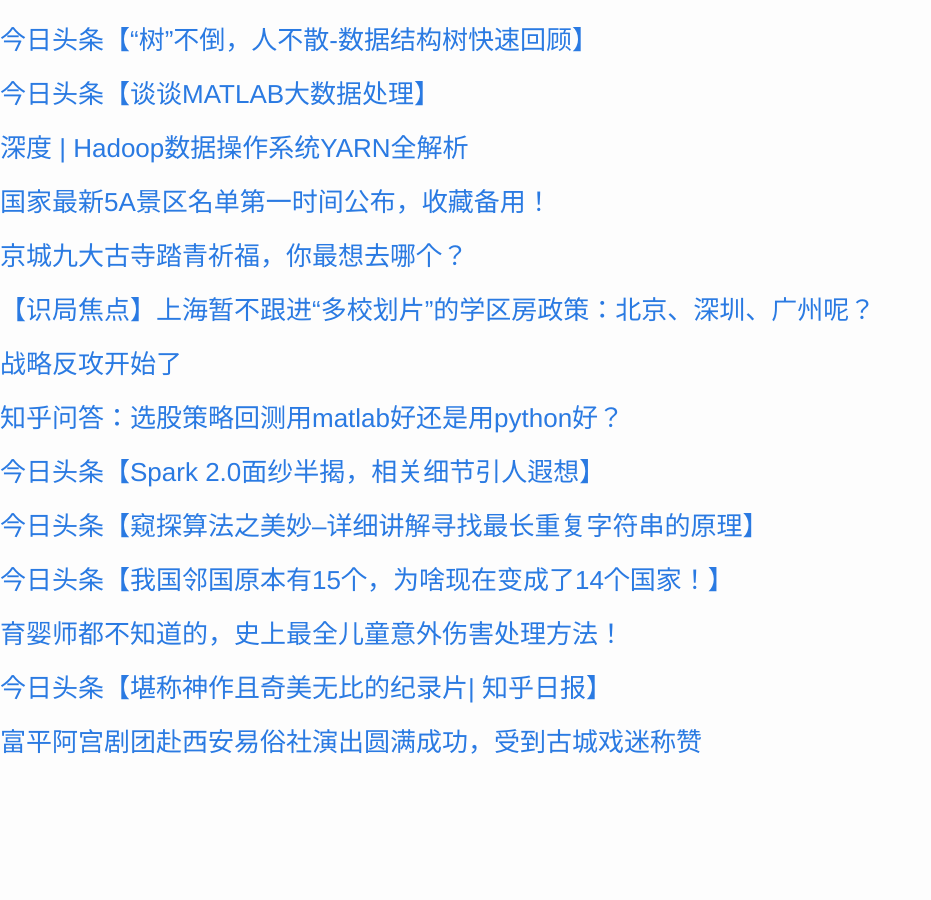
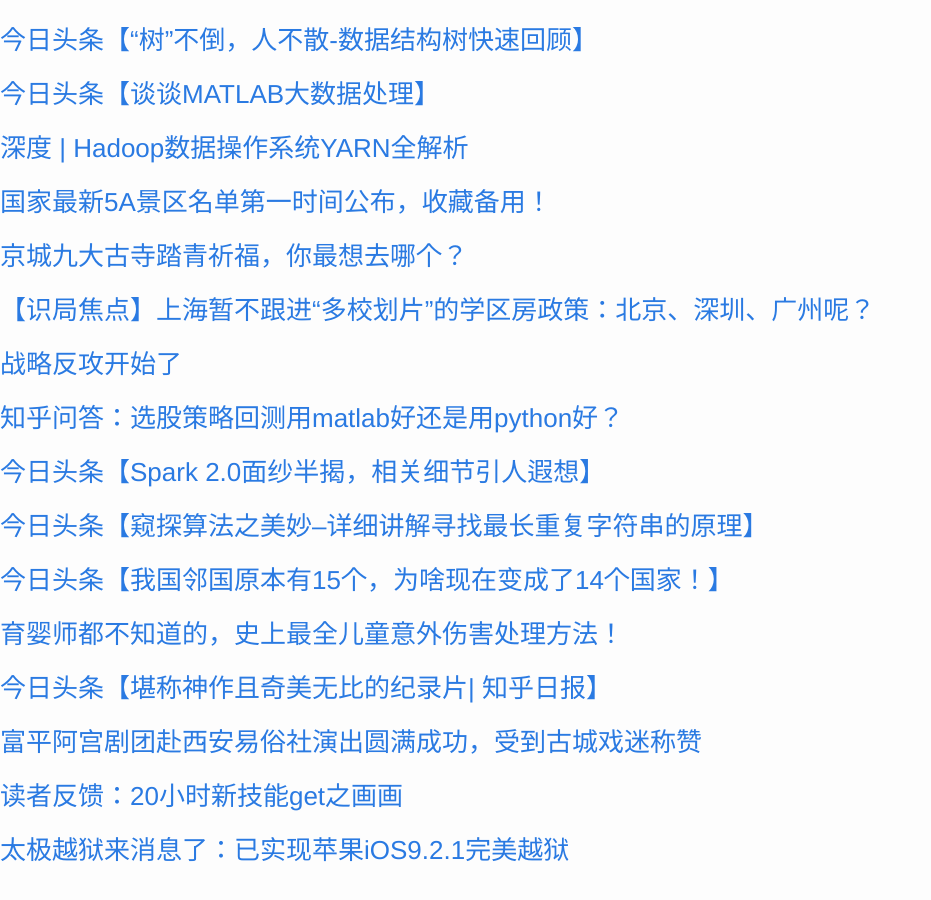
Before and after one commit to cnwarden/cnwarden.github.io, a Jekyll site: the page built from _posts/2016-02-22-test.markdown, in a window 1280 px wide and 900 px high, scrolled down 1002 px. Shown: the whole window, without its empty margins (0-931 px from the left). Built offline with Jekyll 4.4.1, drawn with Linux system fonts in a browser that asks for light colours; before the commit the page ends 1794 px from its top, so only the background shows below that.

Commit message:
auto commit

```diff
--- a/_posts/2016-02-22-test.markdown
+++ b/_posts/2016-02-22-test.markdown
@@ -65,3 +65,7 @@ categories: update
 ### [今日头条【堪称神作且奇美无比的纪录片| 知乎日报】](http://toutiao.com/item/6254686549179367938/?iid=3578109516&app=news_article&tt_from=android_share&utm_source=email&utm_medium=toutiao_android&utm_campaign=client_share)
 
 ### [富平阿宫剧团赴西安易俗社演出圆满成功，受到古城戏迷称赞](http://mp.weixin.qq.com/s?__biz=MzA3MjI5NTYxNw==&mid=408166262&idx=1&sn=961a323a117aaf0598c27a0bf4a2af50&scene=0#wechat_redirect)
+
+### [读者反馈：20小时新技能get之画画](http://mp.weixin.qq.com/s?__biz=MjM5NjA3OTM0MA==&mid=405125973&idx=1&sn=feb2a11a15529b7c3d9a5854f3fa48d6&scene=0#wechat_redirect)
+
+### [太极越狱来消息了：已实现苹果iOS9.2.1完美越狱](http://mp.weixin.qq.com/s?__biz=MzA4ODczODExNQ==&mid=402215094&idx=1&sn=6dd07739ee4f92f9161ca627e65ad773&scene=0#wechat_redirect)
```
